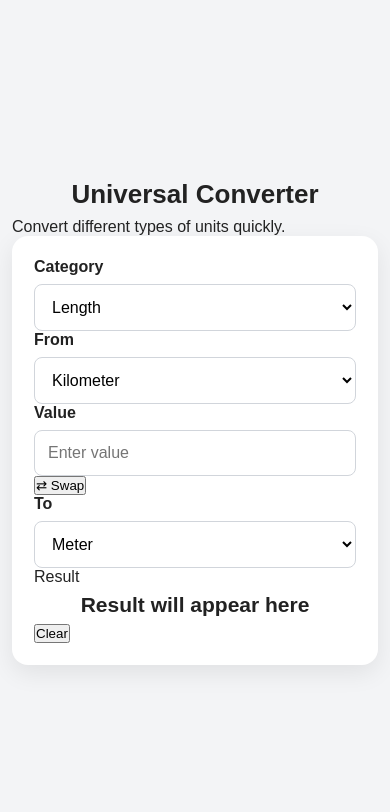
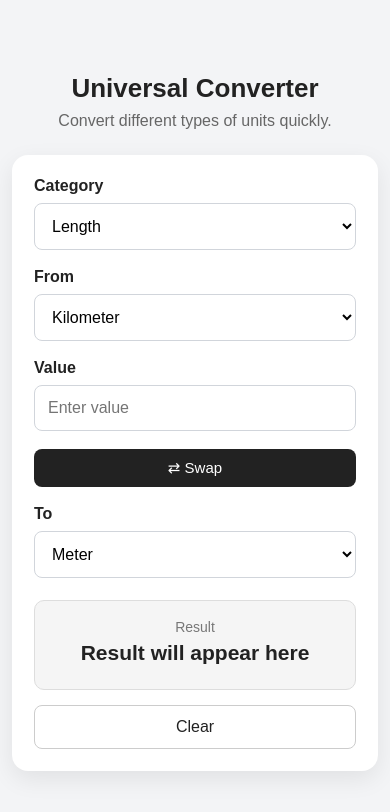
Before and after one commit to Red0x-106/Universal-Converter, a plain HTML site: page index.html in a window 390 px wide. Drawn offline with Linux system fonts and the light colour scheme.

Commit message:
Modified the value and result boxes

```diff
--- a/style.css
+++ b/style.css
@@ -20,11 +20,10 @@ body {
     max-width: 650px;
 }
 
-.converter {
-    background: white;
-    padding: 30px;
-    border-radius: 16px;
-    box-shadow: 0 8px 25px rgba(0, 0, 0, 0.08);
+.container > p {
+    text-align: center;
+    color: #666;
+    margin-bottom: 25px;
 }
 
 h1 {
@@ -33,10 +32,11 @@ h1 {
     font-size: 30px;
 }
 
-.subtitle {
-    text-align: center;
-    color: #666;
-    margin-bottom: 28px;
+.converter {
+    background: white;
+    padding: 30px;
+    border-radius: 16px;
+    box-shadow: 0 8px 25px rgba(0, 0, 0, 0.08);
 }
 
 label {
@@ -61,108 +61,68 @@ input:focus {
     border-color: #222;
 }
 
-.field {
-    margin-bottom: 18px;
+.input-box {
+    display: grid;
+    grid-template-columns: 1fr 1fr;
+    gap: 15px;
+    margin-top: 18px;
 }
 
-.unit-row {
-    display: grid;
-    grid-template-columns: 1fr auto 1fr;
-    gap: 10px;
-    align-items: end;
-}
-
-.swap-button {
-    width: 45px;
-    height: 45px;
+#swapButton {
+    display: block;
+    margin: 18px auto;
+    padding: 10px 18px;
     border: none;
     border-radius: 8px;
     background: #222;
     color: white;
-    font-size: 20px;
+    font-size: 15px;
     cursor: pointer;
 }
 
-.swap-button:hover {
+#swapButton:hover {
     background: #444;
 }
 
-.buttons {
-    display: flex;
-    gap: 10px;
+.result {
     margin-top: 22px;
+    padding: 18px 20px;
+    background: #f5f5f5;
+    border: 1px solid #ddd;
+    border-radius: 10px;
+    text-align: center;
 }
 
-button {
-    cursor: pointer;
+.result p {
+    color: #777;
+    font-size: 14px;
+    margin-bottom: 6px;
 }
 
-.convert-button {
-    flex: 1;
-    padding: 13px;
-    border: none;
-    border-radius: 8px;
-    background: #222;
-    color: white;
-    font-size: 16px;
+#result {
+    font-size: 24px;
+    font-weight: bold;
+    min-height: 30px;
+    word-break: break-word;
 }
 
-.clear-button {
-    padding: 13px 22px;
+#clearButton {
+    width: 100%;
+    margin-top: 15px;
+    padding: 12px;
     border: 1px solid #ccc;
     border-radius: 8px;
     background: white;
     color: #222;
     font-size: 16px;
+    cursor: pointer;
 }
 
-.convert-button:hover {
-    background: #444;
-}
-
-.clear-button:hover {
+#clearButton:hover {
     background: #f3f4f6;
 }
 
-
-.result-box {
-    margin-top: 25px;
-    padding: 22px;
-    border-radius: 12px;
-    background: #f7f7f7;
-    border: 1px solid #e1e1e1;
-    text-align: center;
-}
-
-.result-title {
-    font-size: 14px;
-    color: #777;
-    margin-bottom: 10px;
-}
-
-#result {
-    min-height: 38px;
-    display: flex;
-    align-items: center;
-    justify-content: center;
-    font-size: 25px;
-    font-weight: bold;
-    color: #222;
-    word-break: break-word;
-}
-
-.footer {
-    text-align: center;
-    margin-top: 20px;
-    color: #777;
-    font-size: 13px;
-}
-
-
-
 @media (max-width: 600px) {
-
-
 
     body {
         padding: 12px;
@@ -176,20 +136,12 @@ button {
         font-size: 26px;
     }
 
-    .unit-row {
+    .input-box {
         grid-template-columns: 1fr;
+        gap: 18px;
     }
 
-    .swap-button {
-        width: 100%;
-        height: 40px;
-    }
-
-    .buttons {
-        flex-direction: column;
-    }
-
-    .clear-button {
+    #swapButton {
         width: 100%;
     }
 
```
